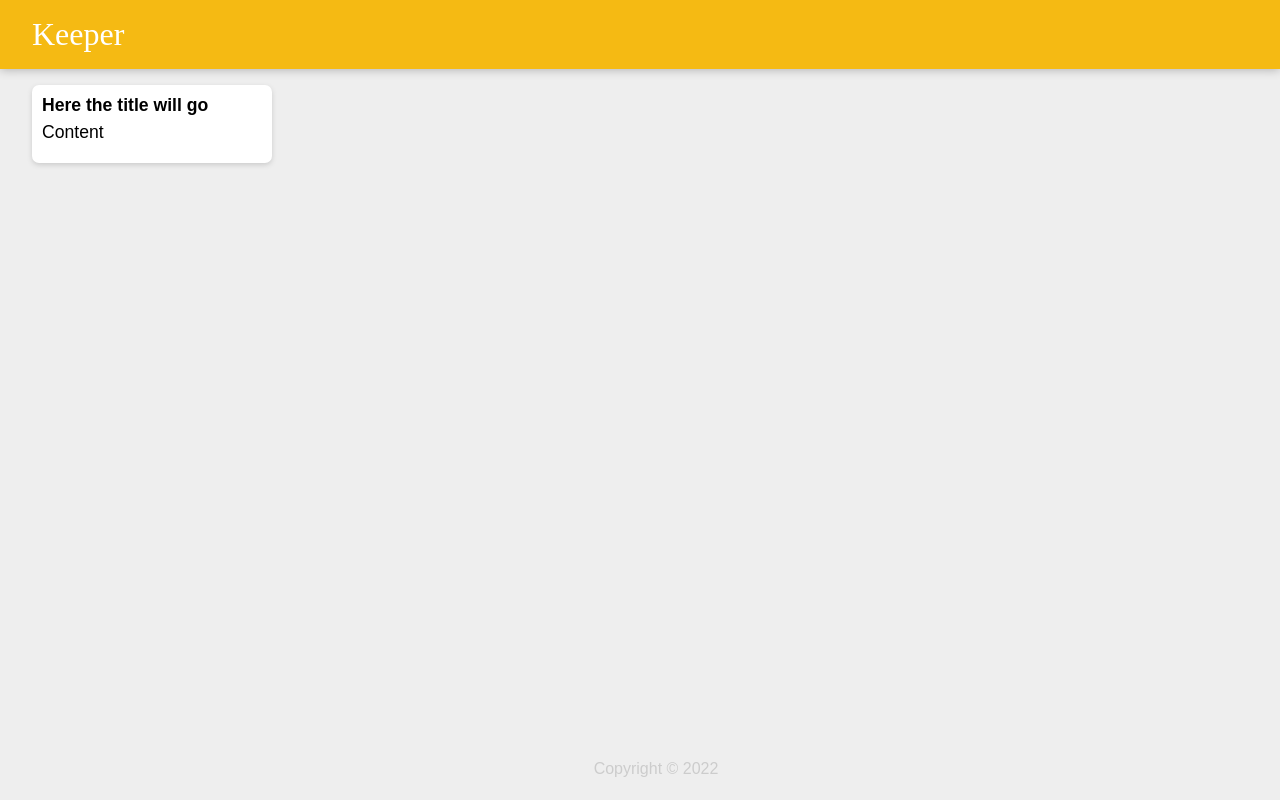
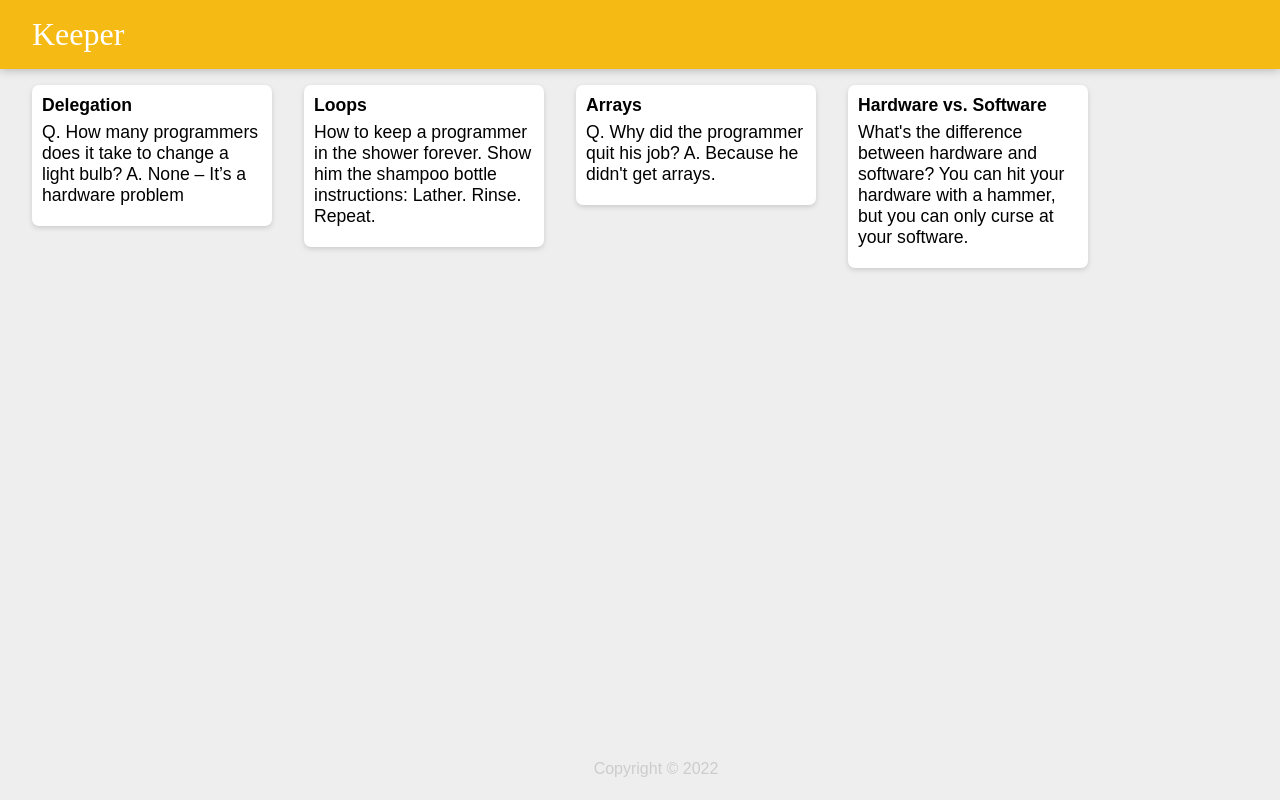
Before and after one commit to swarnaprony/KeeperApp, a React (Create React App) app: page / in a window 1280 px wide. Built offline with nearby package versions, Linux system fonts and the light colour scheme.

Commit message:
Update App.jsx and Note.jsx to take values from notes.js using map function and props

```diff
--- a/src/components/App.jsx
+++ b/src/components/App.jsx
@@ -2,12 +2,21 @@
 import Header from "./Header";
 import Note from "./Note";
 import Footer from "./Footer";
+import notes from "./notes";
 
 
 function App() {
     return (<div>
         <Header/>
-        <Note />
+        <div>
+            {notes.map(note => (
+                <Note
+                    key={note.key}
+                    title={note.title}
+                    content={note.content}
+                />)
+                )}
+        </div>
         <Footer />
     </div>)
 }
--- a/src/components/Note.jsx
+++ b/src/components/Note.jsx
@@ -1,9 +1,9 @@
 import React from "react";
 
-function Note() {
+function Note(props) {
     return <div className="note">
-        <h1>Here the title will go</h1>
-        <p>Content</p>
+        <h1>{props.title}</h1>
+        <p>{props.content}</p>
     </div>
 }
 
--- /dev/null
+++ b/src/components/notes.js
@@ -0,0 +1,28 @@
+const notes = [
+    {
+      key: 1,
+      title: "Delegation",
+      content:
+        "Q. How many programmers does it take to change a light bulb? A. None – It’s a hardware problem"
+    },
+    {
+      key: 2,
+      title: "Loops",
+      content:
+        "How to keep a programmer in the shower forever. Show him the shampoo bottle instructions: Lather. Rinse. Repeat."
+    },
+    {
+      key: 3,
+      title: "Arrays",
+      content:
+        "Q. Why did the programmer quit his job? A. Because he didn't get arrays."
+    },
+    {
+      key: 4,
+      title: "Hardware vs. Software",
+      content:
+        "What's the difference between hardware and software? You can hit your hardware with a hammer, but you can only curse at your software."
+    }
+  ];
+
+export default notes;
--- a/src/index.js
+++ b/src/index.js
@@ -7,3 +7,7 @@
 
 
 ReactDOM.render(<App />, document.getElementById('root'));
+
+
+//Challenge. Render all the notes inside notes.js as a seperate Note
+//component.
```
